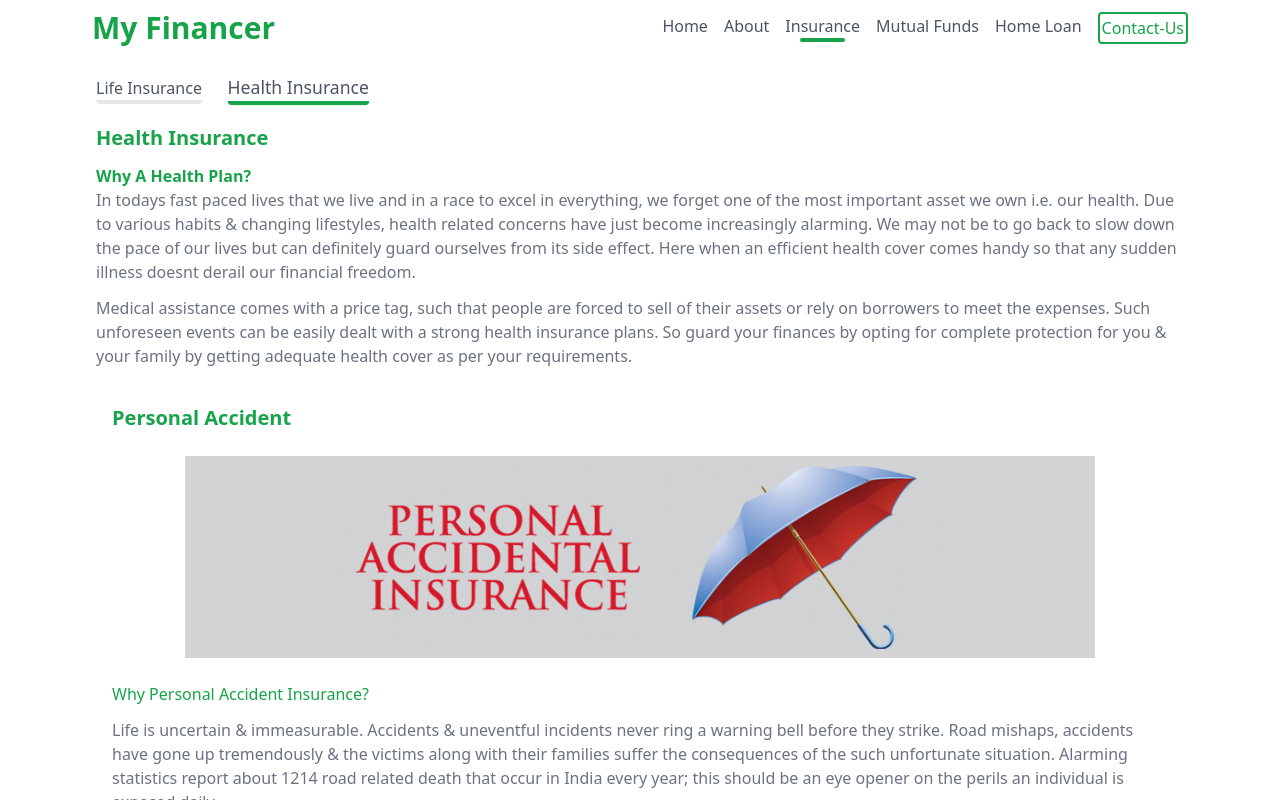
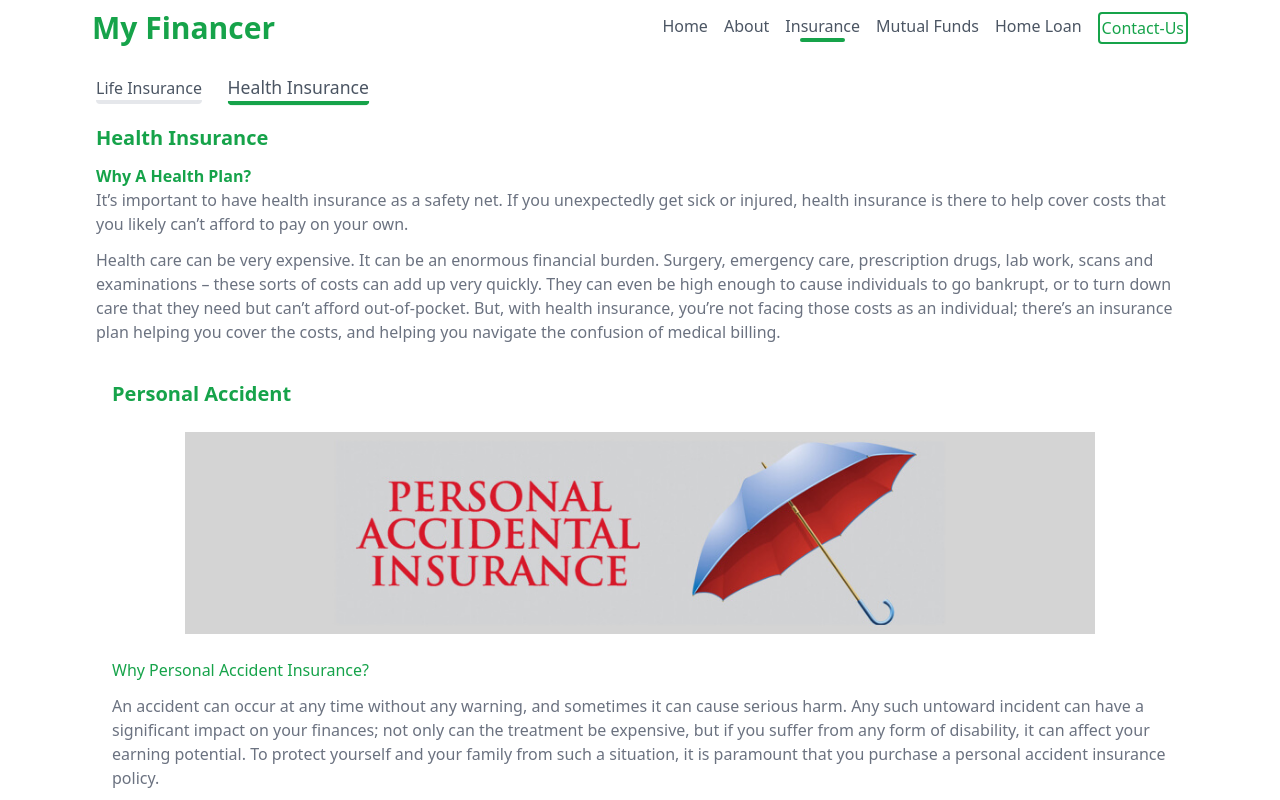
Before and after one commit to veeresh-27/businessProfile, a Next.js app: page /insurance in a window 1280 px wide. Both pictures are taken after a click on the element "Health Insurance". Shown: the top 800 px of the page. Built offline with nearby package versions, Linux system fonts and the light colour scheme.

Commit message:
content alteration

```diff
--- a/pages/insurance/index.js
+++ b/pages/insurance/index.js
@@ -227,24 +227,23 @@ export default function Insurance() {
                 Why A Health Plan?
               </h3>
               <p className="text-md font-base text-gray-500 ">
-                In todays fast paced lives that we live and in a race to excel
-                in everything, we forget one of the most important asset we own
-                i.e. our health. Due to various habits & changing lifestyles,
-                health related concerns have just become increasingly alarming.
-                We may not be to go back to slow down the pace of our lives but
-                can definitely guard ourselves from its side effect. Here when
-                an efficient health cover comes handy so that any sudden illness
-                doesnt derail our financial freedom.
+                It’s important to have health insurance as a safety net. If you
+                unexpectedly get sick or injured, health insurance is there to
+                help cover costs that you likely can’t afford to pay on your
+                own.
               </p>
             </div>
 
             <p className="text-md font-base text-gray-500 ">
-              Medical assistance comes with a price tag, such that people are
-              forced to sell of their assets or rely on borrowers to meet the
-              expenses. Such unforeseen events can be easily dealt with a strong
-              health insurance plans. So guard your finances by opting for
-              complete protection for you & your family by getting adequate
-              health cover as per your requirements.
+              Health care can be very expensive. It can be an enormous financial
+              burden. Surgery, emergency care, prescription drugs, lab work,
+              scans and examinations – these sorts of costs can add up very
+              quickly. They can even be high enough to cause individuals to go
+              bankrupt, or to turn down care that they need but can’t afford
+              out-of-pocket. But, with health insurance, you’re not facing those
+              costs as an individual; there’s an insurance plan helping you
+              cover the costs, and helping you navigate the confusion of medical
+              billing.
             </p>
           </div>
           <div className="p-4 ">
@@ -259,20 +258,23 @@ export default function Insurance() {
               Why Personal Accident Insurance?
             </h2>
             <p className="text-md font-base text-gray-500 my-3">
-              Life is uncertain & immeasurable. Accidents & uneventful incidents
-              never ring a warning bell before they strike. Road mishaps,
-              accidents have gone up tremendously & the victims along with their
-              families suffer the consequences of the such unfortunate
-              situation. Alarming statistics report about 1214 road related
-              death that occur in India every year; this should be an eye opener
-              on the perils an individual is exposed daily.
+              An accident can occur at any time without any warning, and
+              sometimes it can cause serious harm. Any such untoward incident
+              can have a significant impact on your finances; not only can the
+              treatment be expensive, but if you suffer from any form of
+              disability, it can affect your earning potential. To protect
+              yourself and your family from such a situation, it is paramount
+              that you purchase a personal accident insurance policy.
             </p>
             <p className="text-md font-base text-gray-500 my-3">
-              While minor accidents can cause temporary hurdles, major ones can
-              lead to disability for life or even demise. With a view to
-              providing certain relief, insurance companies have devised various
-              policies that serve as true life savers when met with an
-              unfortunate circumstance.
+              Personal accident insurance is useful to get the financial
+              assistance to you and your family in the event of an accident that
+              leads to death, bodily injuries, temporary total disability,
+              permanent total disability and permanent partial disability. In
+              the event of death, the insurance company will pay 100%
+              compensation (equal to the sum assured) to the appointed nominee.
+              Also, the insurance companies offer compensation for an accident
+              disability such as loss of speech, limbs and eyes.
             </p>
             <div className=" flex align-center justify-center">
               <Image src={personal} alt="" className="md:px-30" />
@@ -282,44 +284,53 @@ export default function Insurance() {
                 Advantages of Personal Accident Policy:
               </h1>
               <p className="text-md font-base text-gray-500 my-3">
-                Give yourself a minute to think about what will happen to your
-                dependents if you were disabled because of an accident? There
-                will be no monthly income, no cash inflows but expenses will
-                continue to rise. In such case, an accident insurance policy
-                will help you bring these expenses under control.
+                A lot of people ignore buying accident insurance, mainly because
+                they don’t understand the importance of the cover. But, you must
+                think about the safety and security of your family and how can
+                they sustain themselves financially if something untoward
+                happens to you. If you get involved in an accident that leads to
+                death or disability, it would have an impact on your income. If
+                you have any liability like home loan, it would be difficult for
+                the family members to meet the expenses. Besides, you must also
+                take care of the treatment cost. To avoid putting your family in
+                such a financially distressed situation, you must invest in the
+                best accident insurance.
               </p>
-              <p className="text-md font-normal text-green-600 my-3">
-                Additional advantages are:
+              <p className="text-md font-bold text-green-600 my-3">
+                Types of Personal Accident Insurance
               </p>
-              {/*<div className="mx-20   text-md font-base text-gray-500 ">*/}
-              {/*  <p>Substantial coverage offered with low premium.</p>*/}
-              {/*  <p>*/}
-              {/*    Double indemnity for disability for mishaps occurred while*/}
-              {/*    traveling in public transport.*/}
-              {/*  </p>*/}
-              {/*  <p>Easy claim process.</p>*/}
-              {/*  <p>Highly customized plan available.</p>*/}
-              {/*  <p>World wide coverage.</p>*/}
-              {/*  <p>Can be bought for individual & family.</p>*/}
-              {/*  <p>Child education advantage.</p>*/}
-              {/*  <p>No requirement of medical tests & documentation.</p>*/}
-              {/*</div>*/}
+              <p className="text-md font-bold text-gray-400 my-2">
+                The personal accident insurance can be broadly classified into
+                two categories – Group Accident Insurance and Individual
+                Accident Insurance.
+              </p>
+
               <ul
                 role="list"
-                className="  marker:text-green-600 list-disc pl-5 space-y-3 text-slate-400"
+                className=" marker:text-green-600 list-disc pl-5 text-slate-400"
               >
-                <li>Substantial coverage offered with low premium</li>
-                <li>
+                <li className="font-bold">
+                  Group Personal Accident Insurance{" "}
+                </li>
+                <p>
+                  Typically, the business owners and employers buy group
+                  personal accident insurance to cover their employees.
+                  Depending on the size of the organisation, and the number of
+                  employees, the insurance companies offer a discount on the
+                  premium. A group personal accident policy is an excellent
+                  incentive for the employees as it assures them financial
+                  safety in the event of any mishap at the workplace.
+                </p>
+                <li className="font-bold">
                   {" "}
-                  Double indemnity for disability for mishaps occurred while
-                  traveling in public transport.
+                  Individual Personal Accident Insurance
                 </li>
-                <li>Easy claim process</li>
-                <li>Highly customized plan available</li>
-                <li>World wide coverage</li>
-                <li>Can be bought for individual & family</li>
-                <li>Child education advantage</li>
-                <li>No requirement of medical tests & documentation</li>
+                <p>
+                  As the name suggests, it is taken by an individual and it
+                  guards the policyholders against the accidental damages. It
+                  usually covers accidental death, loss of body parts and other
+                  disabilities resulting from an accident.
+                </p>
               </ul>
             </div>
           </div>
```
